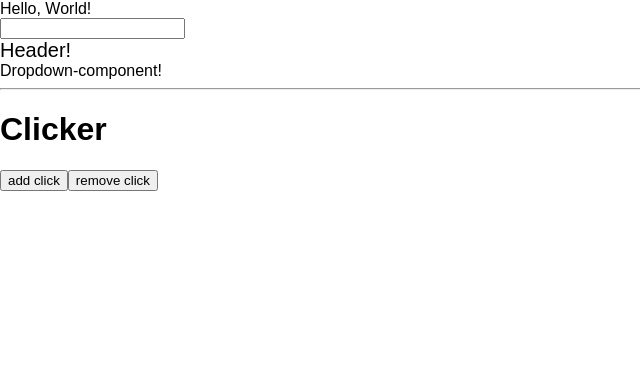
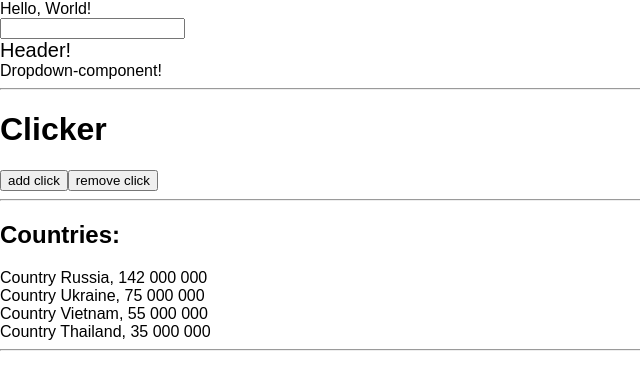
Before and after one commit to AnnaPismennaya1991/test, a React (Create React App) app: page / in a window 1280 px wide. Shown: the top 390 px of the page, without its empty margins (0-640 px from the left). Built offline with nearby package versions, Linux system fonts and the light colour scheme.

Commit message:
countries

```diff
--- a/src/App.js
+++ b/src/App.js
@@ -4,6 +4,7 @@ import Header from './Header';
 import Dropdown from './Dropdown';
 import Search from './Search';
 import Clicker from './components/clicker/Clicker';
+import Country from './components/country/Country';
 
 class App extends Component {
   render() {
@@ -15,6 +16,9 @@ class App extends Component {
             <Dropdown />
             <hr/>
             <Clicker />
+            <hr/>
+            <Country />
+            <hr/>
         </div>
     );
   }
--- a/src/components/clicker/Clicker.js
+++ b/src/components/clicker/Clicker.js
@@ -7,7 +7,7 @@ class Clicker extends Component {
 
     add = () => {
         let value = this.state.value || 0; //логическое сложение ||, let - переменная, значение которой можно менять
-        if (value == 10) {
+        if (value === 10) {
             return this.setState({message: ''});
         }
         this.setState({value: ++value}); //setState - обновление state (++value==value+1)
--- /dev/null
+++ b/src/components/country/Country.js
@@ -0,0 +1,31 @@
+import React, { Component } from 'react';
+import countries from './countries';
+
+class Country extends Component {
+    state = { items:[] };
+
+    componentWillMount() {
+        this.setState({items: countries});
+    }
+
+    renderItems = () => {
+        return this.state.items.map ( (country, index) => {
+            return(
+                <div key={index} >
+                    {`Country ${country.name}, ${country.population} 000 000`}
+                </div>
+            );
+        });
+    }
+
+    render() {
+        return(
+            <div>
+                <h2> Countries: </h2>
+                {this.renderItems()}
+            </div>
+        );
+    }
+}
+
+export default Country;
--- /dev/null
+++ b/src/components/country/countries.js
@@ -0,0 +1,8 @@
+const countries = [
+    {name:'Russia', population:142},
+    {name:'Ukraine', population: 75},
+    {name:'Vietnam', population: 55},
+    {name:'Thailand', population: 35}
+];
+
+export default countries;
```
